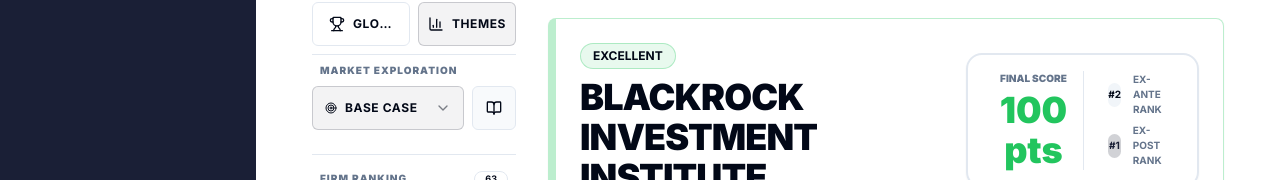
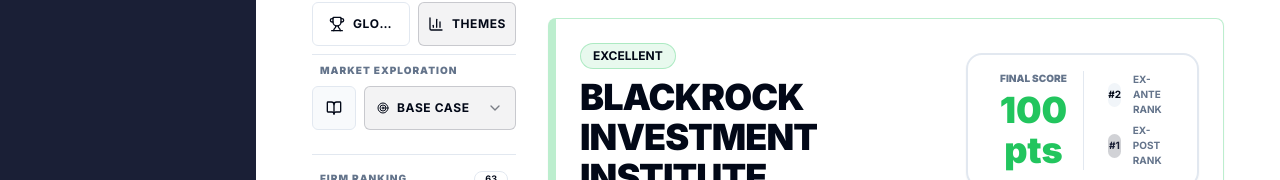
Before and after one commit to JuanJesusRamirez/Secular_Hub_App, a Next.js app: page /2025 in a window 1280 px wide. Shown: the part 414-594 px from the top of the page. Built offline with nearby package versions, Linux system fonts and the light colour scheme.

Commit message:
feat: Add tie-breaker explanation for Global Ranking in MethodologyDetailPage and update documentation

```diff
--- a/app/2025/page.tsx
+++ b/app/2025/page.tsx
@@ -398,6 +398,24 @@
 
                                 <h3 className="text-[10px] font-black uppercase tracking-widest text-muted-foreground px-2">Market Exploration</h3>
                                 <div className="flex gap-2">
+                                    <Button
+                                        variant={activeThemeName === METHODOLOGY_LABEL ? "default" : "outline"}
+                                        size="icon"
+                                        onClick={() => {
+                                            setActiveThemeName(METHODOLOGY_LABEL);
+                                            setSelectedExPostItem(null);
+                                        }}
+                                        className={cn(
+                                            "h-11 w-11 shrink-0 transition-all",
+                                            activeThemeName === METHODOLOGY_LABEL
+                                                ? "shadow-md bg-indigo-600 hover:bg-indigo-700"
+                                                : "bg-muted/50 hover:bg-muted"
+                                        )}
+                                        title="Audit Methodology"
+                                    >
+                                        <BookOpen className="h-4 w-4" />
+                                    </Button>
+
                                     <Select
                                         value={ALL_THEMES_WITH_GLOBAL.slice(1).some(t => t.theme === activeThemeName) ? activeThemeName : ""}
                                         onValueChange={(value) => {
@@ -426,24 +444,6 @@
                                             ))}
                                         </SelectContent>
                                     </Select>
-
-                                    <Button
-                                        variant={activeThemeName === METHODOLOGY_LABEL ? "default" : "outline"}
-                                        size="icon"
-                                        onClick={() => {
-                                            setActiveThemeName(METHODOLOGY_LABEL);
-                                            setSelectedExPostItem(null);
-                                        }}
-                                        className={cn(
-                                            "h-11 w-11 shrink-0 transition-all",
-                                            activeThemeName === METHODOLOGY_LABEL
-                                                ? "shadow-md bg-indigo-600 hover:bg-indigo-700"
-                                                : "bg-muted/50 hover:bg-muted"
-                                        )}
-                                        title="Audit Methodology"
-                                    >
-                                        <BookOpen className="h-4 w-4" />
-                                    </Button>
                                 </div>
                             </div>
                         </div>
@@ -655,6 +655,16 @@
                                     <h4 className="text-xs font-black uppercase tracking-tight mb-1">Standardization</h4>
                                     <p className="text-[11px] text-muted-foreground leading-relaxed font-medium">
                                         To ensure fairness across different report depths, we also provide a <strong>Per-Theme Classification</strong> (Excellent to Failed). This allows specialized boutique firms to stand out in their specific areas of expertise.
+                                    </p>
+                                </div>
+                            </div>
+
+                            <div className="flex gap-4">
+                                <div className="h-8 w-8 shrink-0 rounded-full bg-amber-500/10 flex items-center justify-center text-amber-600 font-bold text-xs ring-4 ring-amber-500/5">4</div>
+                                <div>
+                                    <h4 className="text-xs font-black uppercase tracking-tight mb-1">Tie-break by Conviction</h4>
+                                    <p className="text-[11px] text-muted-foreground leading-relaxed font-medium">
+                                        In the event of a tie in the Global Ranking, ties are resolved based on the editorial conviction level; the institution with the higher conviction is given priority.
                                     </p>
                                 </div>
                             </div>
```
Also changed, not shown: 1 other file (tests, documents, lock files or other folders).
